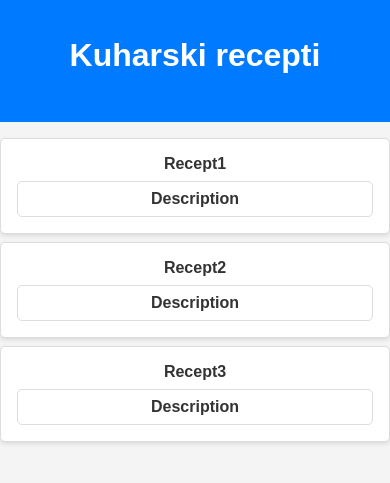
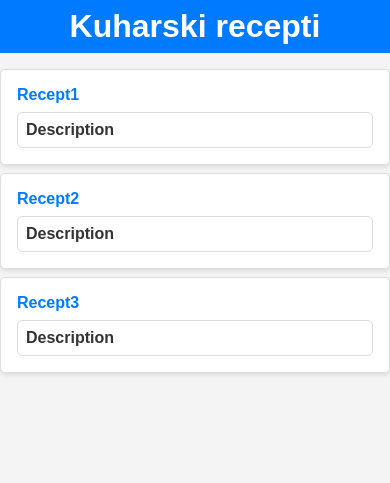
Before and after one commit to katarina016/zadatak-development, a Django app: template zadatakDevelopment/app/templates/index.html in a window 390 px wide. Shown: the top 483 px of the page. Run offline with Django 4.2, Linux system fonts and the light colour scheme; the template is opened without the code that fills it: values that come from a table or form of the project are taken from there, others are empty; data comes from the database, SQL or seed files in the repository.

Commit message:
promijenjen css

```diff
--- a/zadatakDevelopment/app/static/styles.css
+++ b/zadatakDevelopment/app/static/styles.css
@@ -25,10 +25,10 @@ h1 {
 #data-list li {
     background-color: #fff;
     border: 1px solid #ddd;
-    margin-bottom: 0.5em;
+    margin-bottom: 1em;
     padding: 1em;
     border-radius: 5px;
-    text-align: center;
+    text-align: left;
     box-shadow: 0 2px 4px rgba(0, 0, 0, 0.1);
 }
 
@@ -48,3 +48,34 @@ h1 {
     display: none;
     margin-top: 0.5em;
 }
+
+.description-dropdown:hover {
+    background-color: #f9f9f9;
+    transition: background-color 0.3s ease;
+}
+
+header h1 {
+    margin: 0;
+    font-size: 2em;
+}
+
+#data-list li strong {
+    color: #007BFF;
+}
+
+.description-content {
+    padding: 0.5em;
+    border: 1px solid #ddd;
+    border-radius: 5px;
+    background-color: #f9f9f9;
+}
+
+@media screen and (max-width: 600px) {
+    header {
+        padding: 0.5em 0;
+    }
+
+    #data-list li {
+        margin-bottom: 0.5em;
+    }
+}
```
